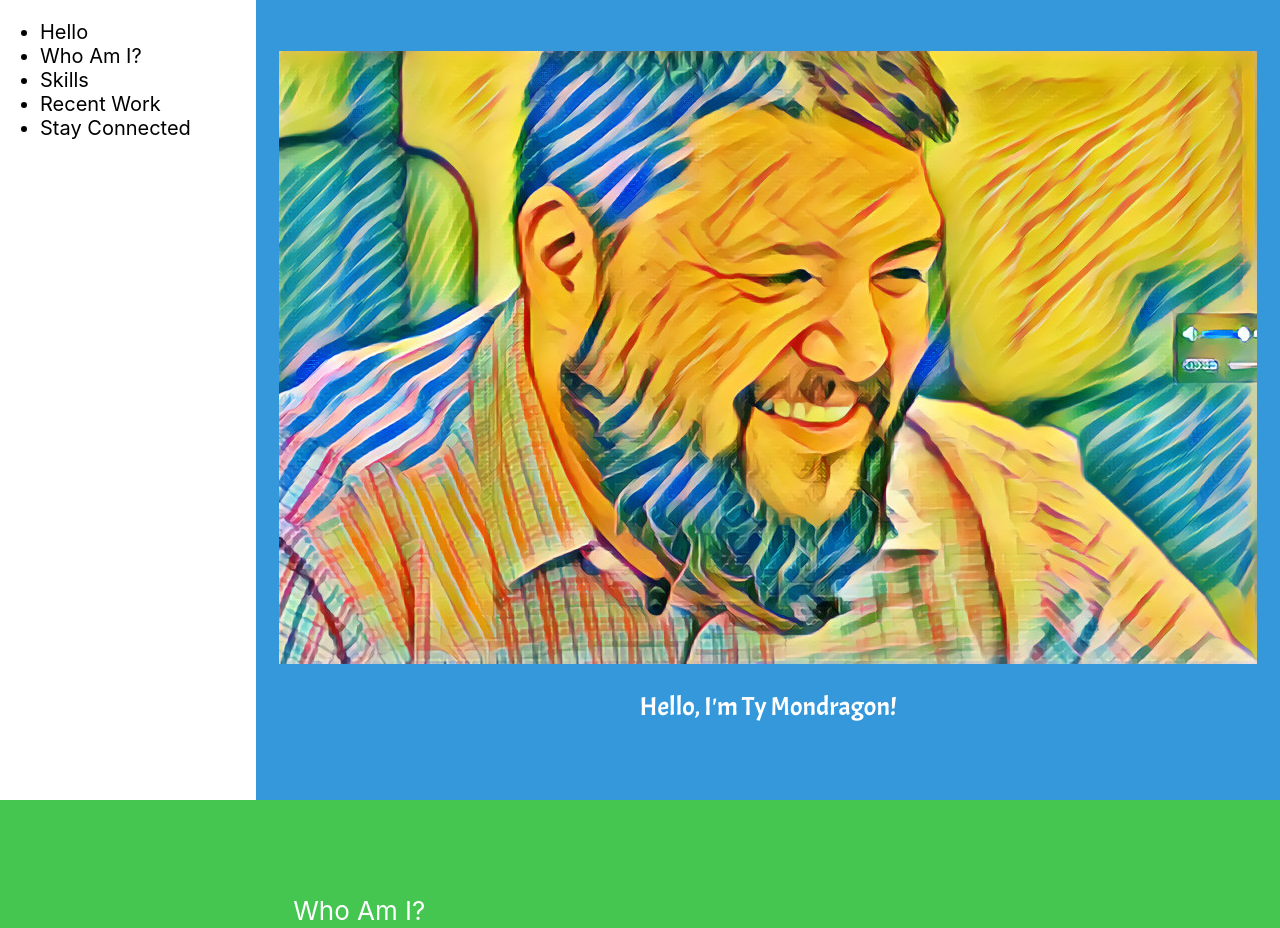
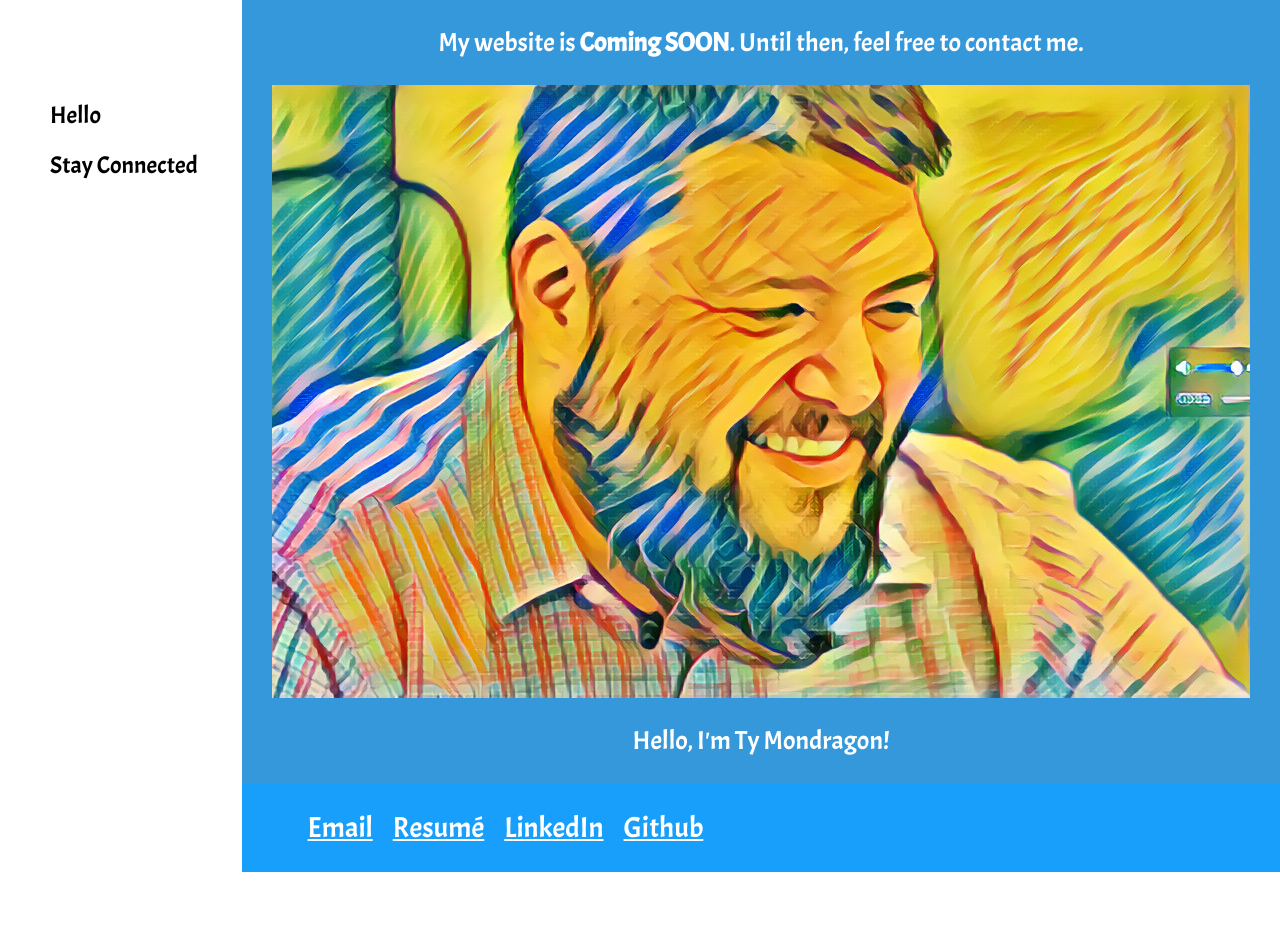
Before and after one commit to tymondragon/my_profile, a React (Create React App) app: page / in a window 1280 px wide. Shown: the top 928 px of the page. After the commit the page ends 872 px from the top, so only its background shows below. Built offline with nearby package versions, Linux system fonts and the light colour scheme; a web font is replaced by a local one.

Commit message:
edit site for construction

```diff
--- a/src/App.css
+++ b/src/App.css
@@ -1,5 +1,4 @@
 .App {
-
   text-align: center;
 }
 
@@ -9,20 +8,29 @@
   position: relative;
   animation-duration: 10s;
 } */
+.sticky {
+  position: -webkit-sticky;
+  position: sticky;
+  top: 0;
+}
 
 div.sticky {
   display: flex;
   flex-direction: column;
   position: -webkit-sticky;
   position: sticky;
-    top: 0;
-    /* padding: 50px; */
+  top: 20;
+  padding: 50px 0 0 50px;
   min-height: 100vh;
   min-width: 15vw;
   font-size: 20px;
   /* margin-left: 30px; */
   z-index: 1;
+  align-items: left;
+  /* justify-content: unset; */
 }
+/* div.container6 p {
+  margin: 0 } */
 
 .page {
   min-height: 100vh;
@@ -35,11 +43,11 @@ div.sticky {
 }
 
 .header {
-  background-color: #3498DB;
+  background-color: #3498db;
 }
 
 .recent-work {
-  background-color: #2BACB5;
+  background-color: #2bacb5;
 }
 
 .stay-connected {
@@ -48,32 +56,32 @@ div.sticky {
 }
 
 .skills {
-  background-color: #E74C3C;
+  background-color: #e74c3c;
 }
 
 .who-am-i {
-  background-color: #44C650;
+  background-color: #44c650;
 }
 
-.wrapper{
-  position:relative;
+.wrapper {
+  position: relative;
 }
 
 .left {
-  width:20%;
-  position:absolute;
+  /* width: 10%; */
+  position: absolute;
   float: left;
 }
-
+/*
 .right {
-  width:80%;
-  right:0;
-  position:absolute;
-}
+  width: 90%;
+  right: 0;
+  position: absolute;
+} */
 
 .transparent {
   /* background:#7f7f7f; */
- background:rgba(255,255,255,0.5);
+  background: rgba(255, 255, 255, 0.5);
 }
 
 @keyframes App-skull-spin {
@@ -83,11 +91,26 @@ div.sticky {
   to {
     transform: rotate(-360deg);
   }
-  0%   {left:0vw; top:0vh;}
-  25%  {left:-25vw; top:0vh;}
-  50%  {left:-25vw; top:-25vh;}
-  75%  {left:0vw; top:-25vh;}
-  100% {left:0vw; top:0vh;}
+  0% {
+    left: 0vw;
+    top: 0vh;
+  }
+  25% {
+    left: -25vw;
+    top: 0vh;
+  }
+  50% {
+    left: -25vw;
+    top: -25vh;
+  }
+  75% {
+    left: 0vw;
+    top: -25vh;
+  }
+  100% {
+    left: 0vw;
+    top: 0vh;
+  }
 }
 @keyframes App-skull2-spin {
   from {
@@ -96,9 +119,24 @@ div.sticky {
   to {
     transform: rotate(360deg);
   }
-  0%   {left:-25vh; top:0vh;}
-  25%  {left:25vh; top:0vh;}
-  50%  {left:25vh; top:300vh;}
-  75%  {left:-25vh; top:300vh;}
-  100% {left:-25vh; top:0vh;}
+  0% {
+    left: -25vh;
+    top: 0vh;
   }
+  25% {
+    left: 25vh;
+    top: 0vh;
+  }
+  50% {
+    left: 25vh;
+    top: 300vh;
+  }
+  75% {
+    left: -25vh;
+    top: 300vh;
+  }
+  100% {
+    left: -25vh;
+    top: 0vh;
+  }
+}
--- a/src/App.js
+++ b/src/App.js
@@ -67,15 +67,15 @@ class App extends Component {
           <Element name="hello">
             <Hello/>
           </Element>
-          <Element name="whoami">
+          {/* <Element name="whoami">
             <WhoAmI/>
           </Element>
           <Element name="skills">
-            <Skills/>
+          <Skills />
           </Element>
           <Element name="recentwork">
             <RecentWork/>
-          </Element>
+          </Element> */}
           <Element name="stayconnected">
             <StayConnected/>
           </Element>
--- a/src/Hello/Hello.css
+++ b/src/Hello/Hello.css
@@ -9,3 +9,13 @@
   /* animation-duration: 30s;
   animation-delay: 2s */
 }
+
+.hello-page {
+  min-height: 90vh;
+  display: flex;
+  flex-direction: column;
+  align-items: center;
+  justify-content: center;
+  font-size: calc(10px + 2vmin);
+  color: white;
+}
--- a/src/Hello/Hello.js
+++ b/src/Hello/Hello.js
@@ -4,10 +4,15 @@ import Ty from '../assets/deep_ty.jpg'
 import '../App.css'
 import './Hello.css'
 
+{/* p.hello{My website is }+bold{COMING SOON}{.Until then feel free to reach out or view my resumé.}) */ }
 const Hello = () => {
   return (
-      <div className="header page">
-        <img src={Ty} className="" alt="logo" />
+    // <div className="header page">
+    <div className="header hello-page">
+      <p className="hello">
+        My website is <strong>Coming SOON</strong>. Until then, feel free to contact me.</p>
+
+      <img src={Ty} className="sticky" alt="logo" />
       {/* <img src={skull} className="App-skull2" alt="logo" /> */}
       <p className="hello">
         Hello,
--- a/src/Menu/Menu.css
+++ b/src/Menu/Menu.css
@@ -0,0 +1,15 @@
+div.menu-container {
+  display: flex;
+  flex-direction: column;
+  display: flex;
+  align-items: left;
+  justify-content: center;
+}
+
+a {
+  margin-bottom: 20px;
+  font-size: larger;
+}
+a:first-of-type {
+  margin-top: 50px;
+}
--- a/src/Menu/Menu.js
+++ b/src/Menu/Menu.js
@@ -3,23 +3,25 @@ import './Menu.css'
 
 const Menu = ({scrollTo}) => {
     return (
-      <div className="sticky left transparent ">
-        <ul>
-          <li>
+      <div className="sticky left transparent hello">
+        {/* <ul>
+          <li> */}
+        <div className="menu-container">
             <a onClick={(e) => { scrollTo(e) }} id="hello">Hello</a>
-          </li>
-          <li>
+          {/* </li> */}
+          {/* <li>
             <a onClick={(e)=>{scrollTo(e)}} id="whoami">Who Am I?</a></li>
           <li>
             <a onClick={ (e)=> {scrollTo(e) }} id="skills">Skills</a>
           </li>
           <li>
             <a onClick={(e)=>{scrollTo(e)}} id="recentwork">Recent Work</a>
-          </li>
-          <li>
+          </li> */}
+          {/* <li> */}
             <a onClick={(e)=>{scrollTo(e)}} id="stayconnected">Stay Connected</a>
-          </li>
-        </ul>
+          {/* </li>
+        </ul> */}
+        </div>
       </div>
     )
 }
--- /dev/null
+++ b/src/StayConnected/StayConnected.css
@@ -0,0 +1,25 @@
+#navlist li {
+  display: inline-block;
+  list-style-type: none;
+  padding-right: 20px;
+}
+
+li {
+  font-size: x-large;
+}
+
+.connected-page {
+  background-color: #179ffb;
+  min-height: 10vh;
+  display: flex;
+  flex-direction: column;
+  /* align-items: center; */
+  justify-content: center;
+  font-size: calc(10px + 2vmin);
+  color: white;
+  padding-left: 2%;
+}
+
+a {
+  color: inherit;
+}
--- a/src/StayConnected/StayConnected.js
+++ b/src/StayConnected/StayConnected.js
@@ -1,15 +1,14 @@
 import React from 'react'
 import Pdf from '../../src/assets/tm_resume.pdf'
+import './StayConnected.css'
+
 const StayConnected = () => {
   return(
-    <div className="stay-connected page">
-      <br></br>
-      <p>
-        Stay Connected!
-      </p>
-      <ul>
+    <div className="connected-page hello">
+    {/* <div className="stay-connected page hello"> */}
+      <ul id="navlist">
           <li>
-            <a href="mailto:tymondragon@gmail.com">Email</a>
+            <a href="mailto:hello@tymondragon.com">Email</a>
           </li>
           <li>
             <a href={Pdf} target="_blank">Resumé</a>
```
Also changed, not shown: 1 other file (tests, documents, lock files or other folders). Lines whose indentation alone changed are shown as unchanged.
